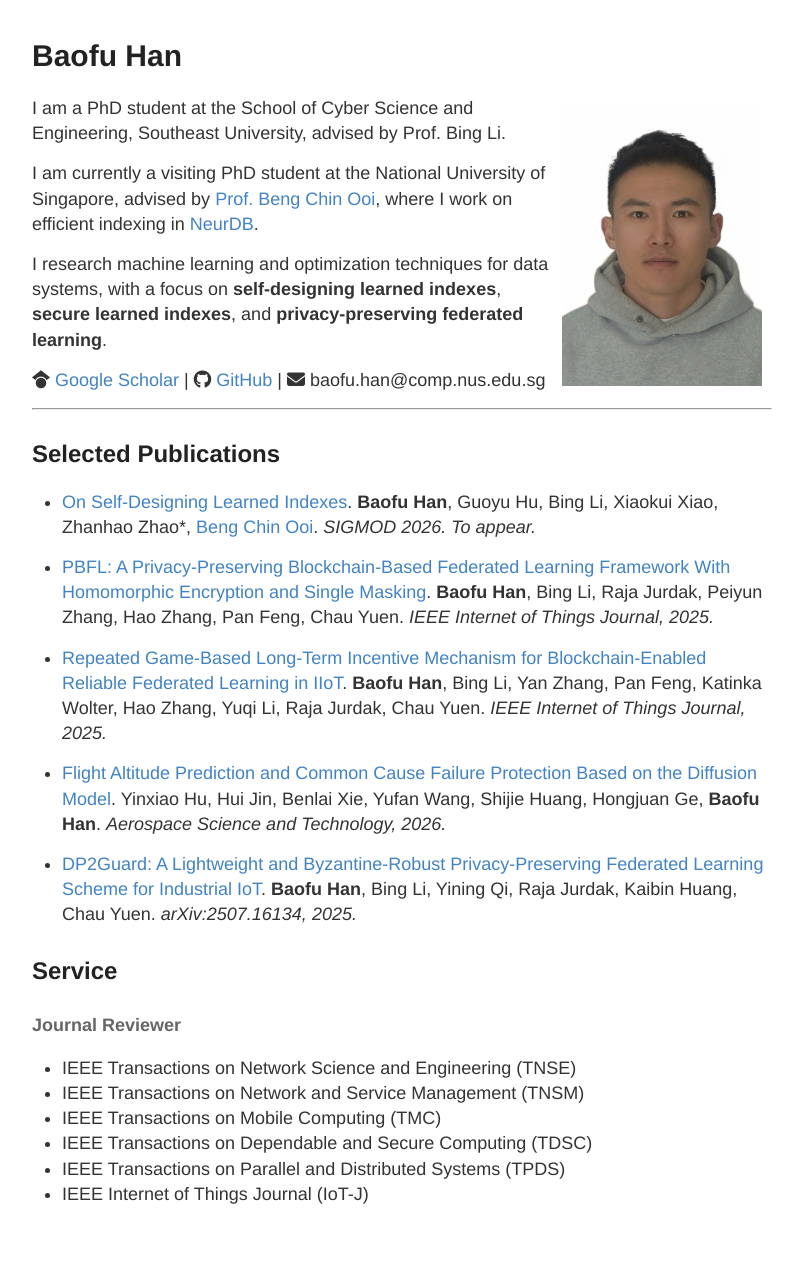
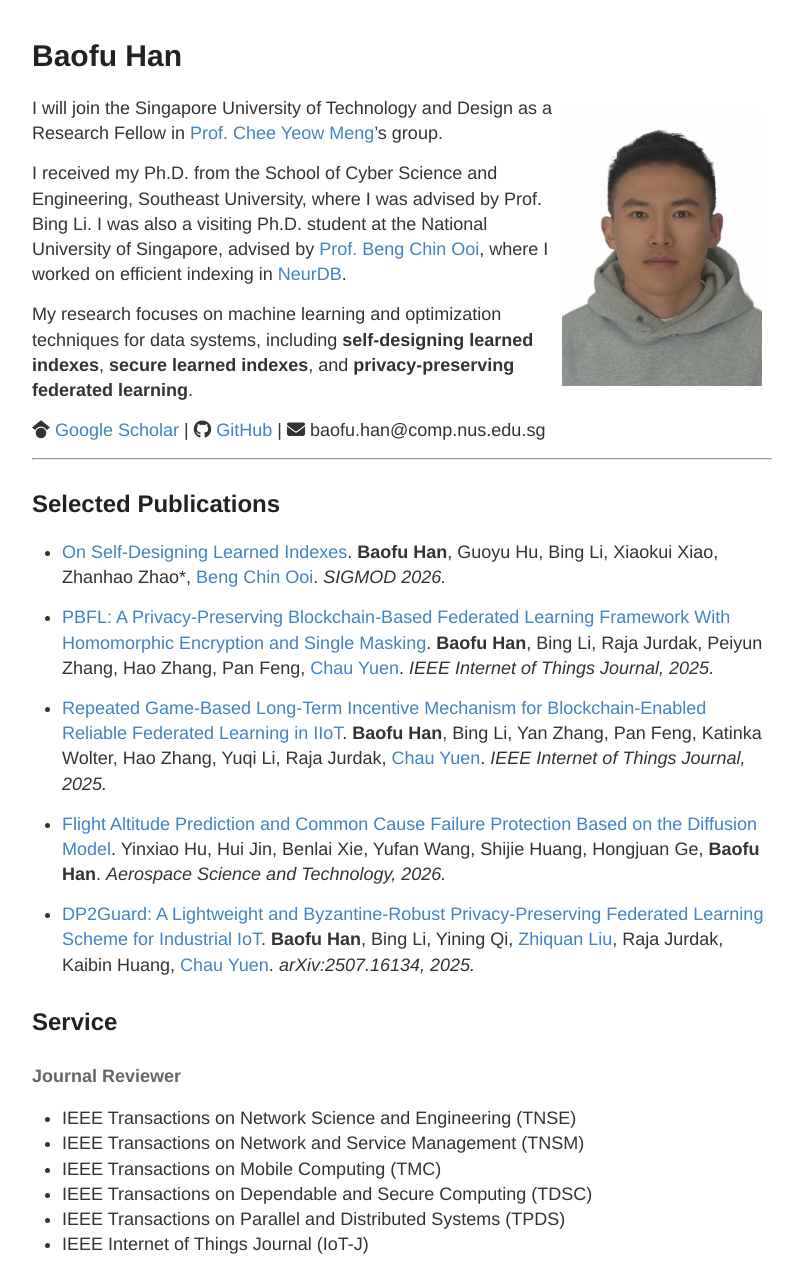
Before and after one commit to baofuhann/baofuhann.github.io, a Jekyll site: the page built from index.md, in a window 1280 px wide. Shown: the whole page, without its empty margins (238-1041 px from the left). Built offline with Jekyll 4.4.1, drawn with Linux system fonts in a browser that asks for light colours; before the commit the page ends 1222 px from its top, so only the background shows below that.

Commit message:
Update bio to SUTD Research Fellow and refresh publication links

```diff
--- a/_config.yml
+++ b/_config.yml
@@ -16,8 +16,8 @@
 title: Baofu Han
 email: baofu.han@comp.nus.edu.sg
 description: >- # this means to ignore newlines until "baseurl:"
-  I am a PhD student at the School of Cyber Science and Engineering, Southeast University,
-  and a visiting PhD student at the National University of Singapore.
+  I will join the Singapore University of Technology and Design as a Research Fellow.
+  I received my Ph.D. from the School of Cyber Science and Engineering, Southeast University.
   My research focuses on machine learning and optimization techniques for data systems.
 baseurl: "" # the subpath of your site, e.g. /blog
 url: "" # the base hostname & protocol for your site, e.g. http://example.com
--- a/index.md
+++ b/index.md
@@ -1,19 +1,19 @@
 ---
 layout: default
 title: Baofu Han
-description: I am a PhD student at the School of Cyber Science and Engineering, Southeast University,
-  and a visiting PhD student at the National University of Singapore.
+description: I will join the Singapore University of Technology and Design as a Research Fellow.
+  I received my Ph.D. from the School of Cyber Science and Engineering, Southeast University.
   My research focuses on machine learning and optimization techniques for data systems.
 ---
 
 # Baofu Han
 <img src="/static/baofu.jpg" alt="Baofu Han" style="width: 200px; float: right; margin: 10px"/>
 
-I am a PhD student at the School of Cyber Science and Engineering, Southeast University, advised by Prof. Bing Li.
+I will join the Singapore University of Technology and Design as a Research Fellow in [Prof. Chee Yeow Meng](https://www.sutd.edu.sg/profile/chee-yeow-meng/)'s group.
 
-I am currently a visiting PhD student at the National University of Singapore, advised by [Prof. Beng Chin Ooi](https://www.comp.nus.edu.sg/~ooibc/), where I work on efficient indexing in [NeurDB](https://neurdb.org/people).
+I received my Ph.D. from the School of Cyber Science and Engineering, Southeast University, where I was advised by Prof. Bing Li. I was also a visiting Ph.D. student at the National University of Singapore, advised by [Prof. Beng Chin Ooi](https://www.comp.nus.edu.sg/~ooibc/), where I worked on efficient indexing in [NeurDB](https://neurdb.org/people).
 
-I research machine learning and optimization techniques for data systems, with a focus on **self-designing learned indexes**, **secure learned indexes**, and **privacy-preserving federated learning**.
+My research focuses on machine learning and optimization techniques for data systems, including **self-designing learned indexes**, **secure learned indexes**, and **privacy-preserving federated learning**.
 
 <i class="fa-brands fa-google-scholar"></i> [Google Scholar](https://scholar.google.com/citations?user=hjrZh74AAAAJ) \| <i class="fa-brands fa-github"></i> [GitHub](https://github.com/baofuhann) \| <i class="fa-solid fa-envelope"></i> baofu.han@comp.nus.edu.sg
 
@@ -21,15 +21,15 @@ I research machine learning and optimization techniques for data systems, with a
 
 ## Selected Publications
 
-- [On Self-Designing Learned Indexes](#). **Baofu Han**, Guoyu Hu, Bing Li, Xiaokui Xiao, Zhanhao Zhao\*, [Beng Chin Ooi](https://www.comp.nus.edu.sg/~ooibc/). *SIGMOD 2026. To appear.*
+- [On Self-Designing Learned Indexes](https://dl.acm.org/doi/abs/10.1145/3802096). **Baofu Han**, Guoyu Hu, Bing Li, Xiaokui Xiao, Zhanhao Zhao\*, [Beng Chin Ooi](https://www.comp.nus.edu.sg/~ooibc/). *SIGMOD 2026.*
 
-- [PBFL: A Privacy-Preserving Blockchain-Based Federated Learning Framework With Homomorphic Encryption and Single Masking](https://ieeexplore.ieee.org/document/10897004). **Baofu Han**, Bing Li, Raja Jurdak, Peiyun Zhang, Hao Zhang, Pan Feng, Chau Yuen. *IEEE Internet of Things Journal, 2025.*
+- [PBFL: A Privacy-Preserving Blockchain-Based Federated Learning Framework With Homomorphic Encryption and Single Masking](https://ieeexplore.ieee.org/document/10819476). **Baofu Han**, Bing Li, Raja Jurdak, Peiyun Zhang, Hao Zhang, Pan Feng, [Chau Yuen](https://scholar.google.com/citations?user=7VLbLUMAAAAJ&hl=zh-CN). *IEEE Internet of Things Journal, 2025.*
 
-- [Repeated Game-Based Long-Term Incentive Mechanism for Blockchain-Enabled Reliable Federated Learning in IIoT](https://ieeexplore.ieee.org/document/10891702). **Baofu Han**, Bing Li, Yan Zhang, Pan Feng, Katinka Wolter, Hao Zhang, Yuqi Li, Raja Jurdak, Chau Yuen. *IEEE Internet of Things Journal, 2025.*
+- [Repeated Game-Based Long-Term Incentive Mechanism for Blockchain-Enabled Reliable Federated Learning in IIoT](https://ieeexplore.ieee.org/document/11130522). **Baofu Han**, Bing Li, Yan Zhang, Pan Feng, Katinka Wolter, Hao Zhang, Yuqi Li, Raja Jurdak, [Chau Yuen](https://scholar.google.com/citations?user=7VLbLUMAAAAJ&hl=zh-CN). *IEEE Internet of Things Journal, 2025.*
 
 - [Flight Altitude Prediction and Common Cause Failure Protection Based on the Diffusion Model](#). Yinxiao Hu, Hui Jin, Benlai Xie, Yufan Wang, Shijie Huang, Hongjuan Ge, **Baofu Han**. *Aerospace Science and Technology, 2026.*
 
-- [DP2Guard: A Lightweight and Byzantine-Robust Privacy-Preserving Federated Learning Scheme for Industrial IoT](https://arxiv.org/abs/2507.16134). **Baofu Han**, Bing Li, Yining Qi, Raja Jurdak, Kaibin Huang, Chau Yuen. *arXiv:2507.16134, 2025.*
+- [DP2Guard: A Lightweight and Byzantine-Robust Privacy-Preserving Federated Learning Scheme for Industrial IoT](https://arxiv.org/abs/2507.16134). **Baofu Han**, Bing Li, Yining Qi, [Zhiquan Liu](https://scholar.google.com/citations?user=bx9xr70AAAAJ&hl=zh-CN), Raja Jurdak, Kaibin Huang, [Chau Yuen](https://scholar.google.com/citations?user=7VLbLUMAAAAJ&hl=zh-CN). *arXiv:2507.16134, 2025.*
 
 
 <!-- ## Education
```
